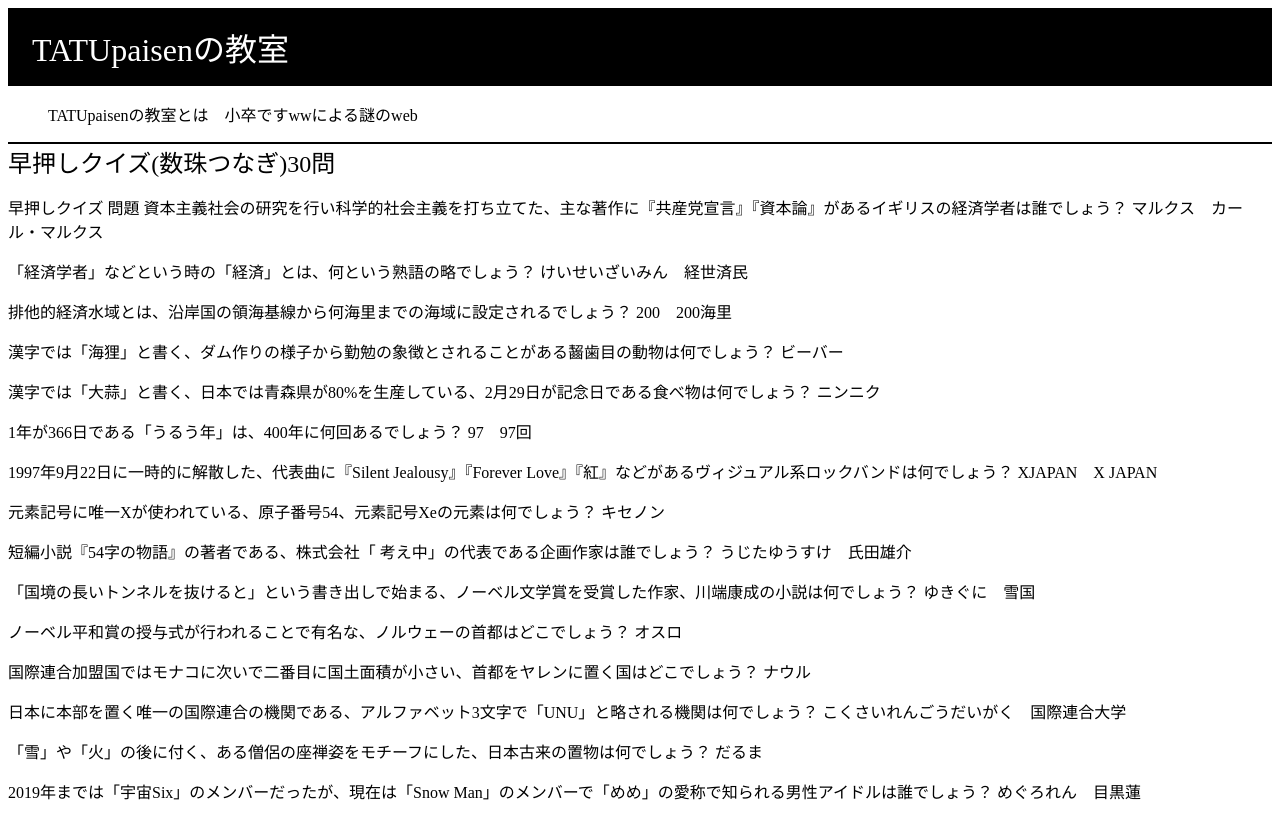
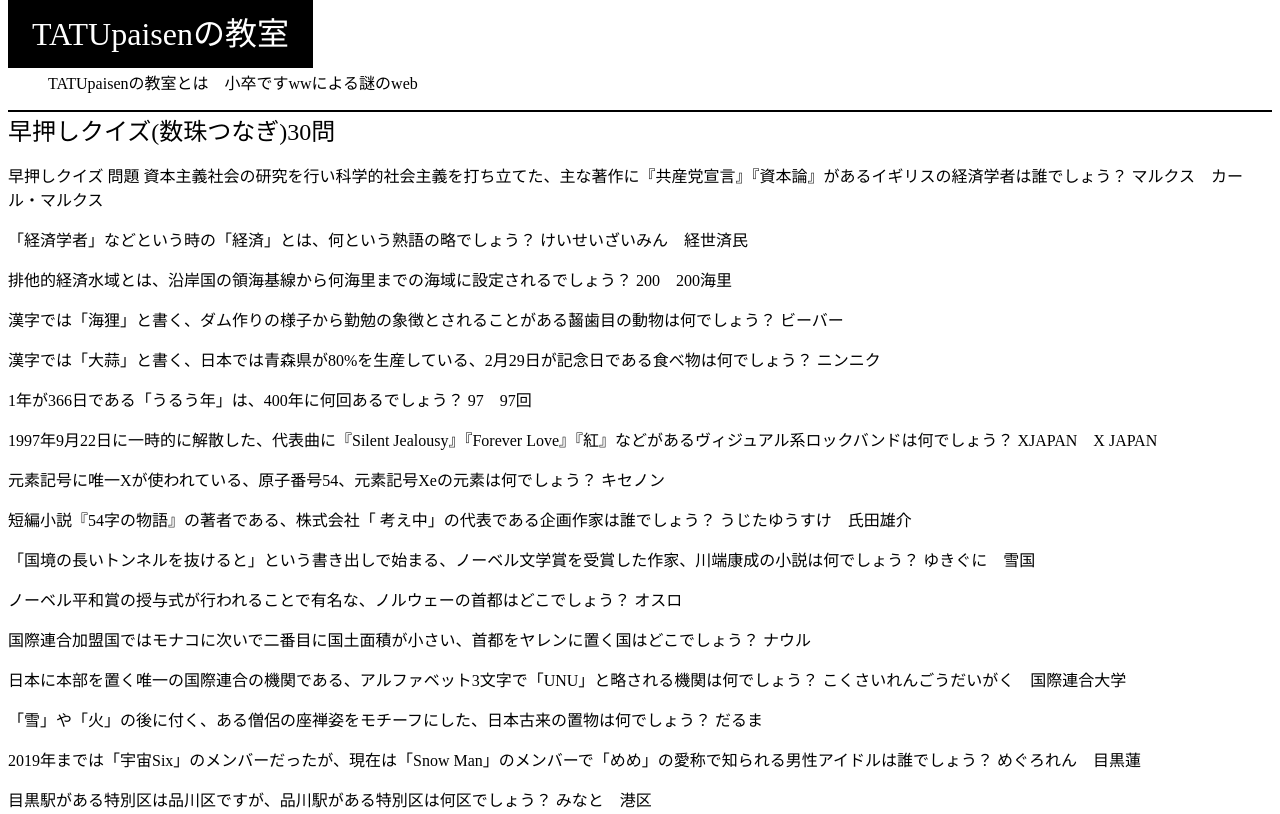
Before and after one commit to TATUpaisen/HAYAOSHI, a plain HTML site: page index.html in a window 1280 px wide. Shown: the top 814 px of the page. Drawn offline with Linux system fonts and the light colour scheme.

Commit message:
Update index.html

```diff
--- a/index.html
+++ b/index.html
@@ -5,7 +5,7 @@
     <meta charset="utf-8">
     <title>早押しクイズ(数珠つなぎ)30問|TATUpaisenの教室</title>
     <div class="header">
-      <div class="header-logo">TATUpaisenの教室</div>
+      <a class="header-logo">TATUpaisenの教室</a>
       <div class="header-list">
         <ul>TATUpaisenの教室とは　小卒ですwwによる謎のweb</ul>
       </div>
```
